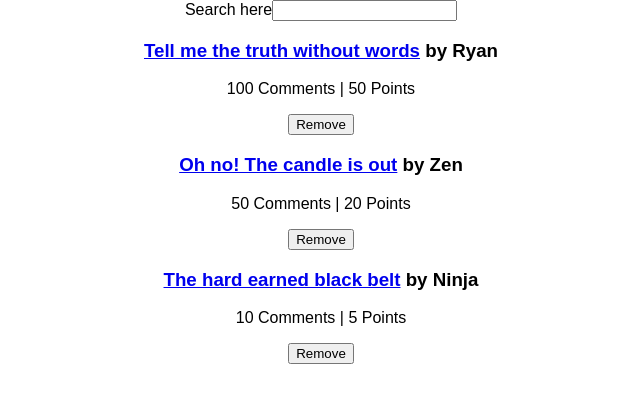
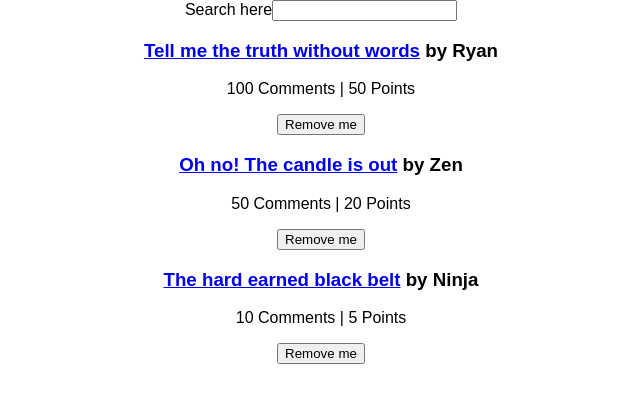
Before and after one commit to nelsW70/news-app, a React (Create React App) app: page / in a window 1280 px wide. Shown: the top 402 px of the page, without its empty margins (319-959 px from the left). Built offline with nearby package versions, Linux system fonts and the light colour scheme.

Commit message:
refactor to functional stateless components

```diff
--- a/src/App.js
+++ b/src/App.js
@@ -56,9 +56,7 @@ class App extends Component {
   }
 }
 
-class Search extends Component {
-  render() {
-    const { onChange, value, children } = this.props;
+const Search = ({ onChange, value, children }) => {
   return (
     <form>
       { children }
@@ -70,11 +68,8 @@ class Search extends Component {
     </form>
   )
 }
-}
 
-class Table extends Component {
-  render() {
-    const { list, searchTerm, removeItem } = this.props;
+const Table = ({ list, searchTerm, removeItem }) => {
   return (
       <div>
         {
@@ -82,13 +77,23 @@ class Table extends Component {
               <div key={ item.objectID }>
                 <h3> <a href={ item.url }> { item.title }</a> by { item.author}</h3>
                 <p>{ item.num_comments } Comments | { item.points } Points</p>
-                <button type="button" onClick={ () => removeItem(item.objectID) }>Remove</button>
+                <Button
+                  type="button"
+                  onClick={ () => removeItem(item.objectID) }>
+                  Remove me
+                </Button>
               </div>
           )
         }
       </div>
     )
   }
-}
+
+const Button = ({ onClick, children }) =>
+  <button
+    onClick={ onClick } >
+    { children }
+  </button>
+
 
 export default App;
```
Lines whose indentation alone changed are shown as unchanged.
